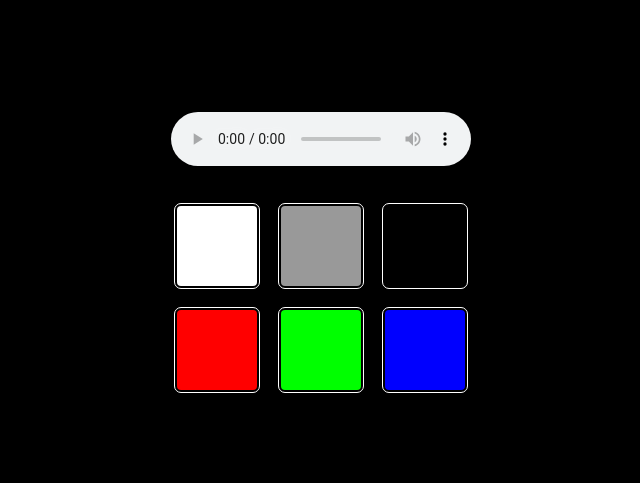
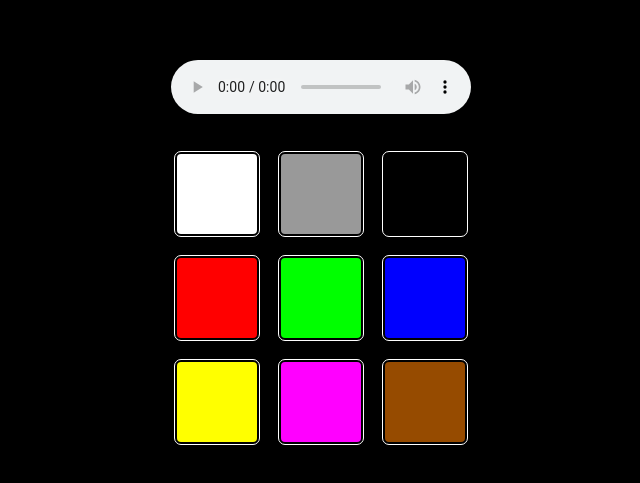
Before and after one commit to parkerray/puzzled, a Next.js app: page / in a window 1280 px wide. Shown: the part 149-632 px from the top of the page, without its empty margins (319-959 px from the left). Built offline with nearby package versions, Linux system fonts and the light colour scheme.

Commit message:
added colors

```diff
--- a/app/page.tsx
+++ b/app/page.tsx
@@ -11,6 +11,9 @@ const colors = [
   { name: "red", hex: "#ff0000" },
   { name: "green", hex: "#00ff00" },
   { name: "blue", hex: "#0000ff" },
+  { name: "yellow", hex: "#ffff00" },
+  { name: "pink", hex: "#ff00ff" },
+  { name: "brown", hex: "#964b00" },
 ];
 
 const key = ["red", "black", "red", "black"];
```
